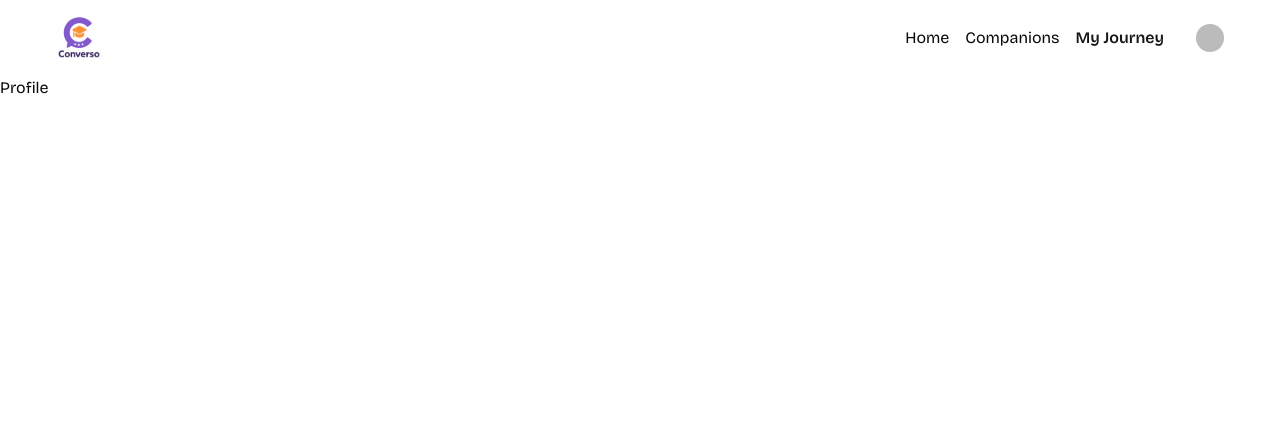
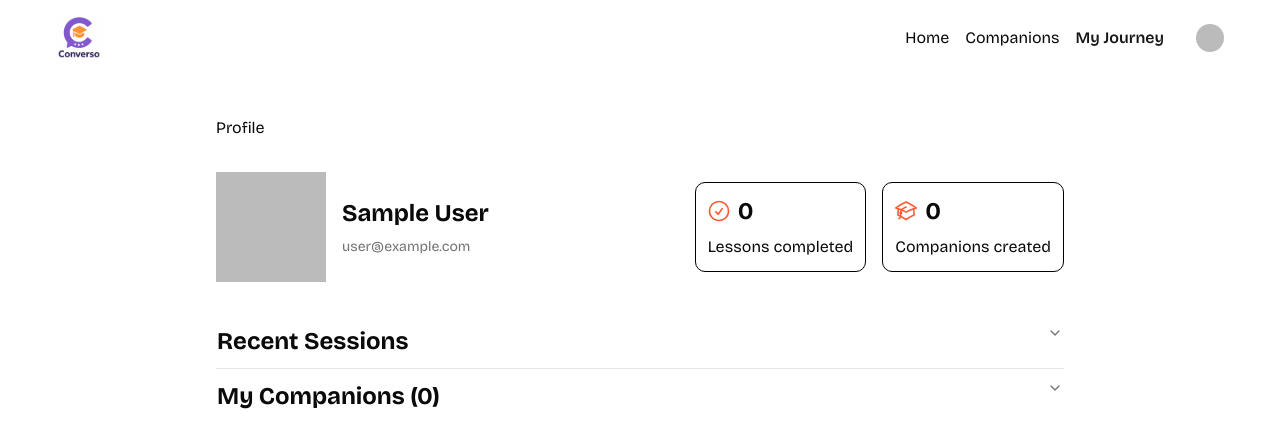
Before and after one commit to Sakib669/saas-app, a Next.js app: page /my-journey in a window 1280 px wide. Shown: the top 448 px of the page. Built offline with nearby package versions, Linux system fonts and the light colour scheme; no server answers; the database is empty; sample sign-in values are in the browser's storage; some icons are missing.

Commit message:
added profile page

```diff
--- a/src/app/my-journey/page.tsx
+++ b/src/app/my-journey/page.tsx
@@ -1,12 +1,90 @@
-interface Props {
+import CompanionsList from "@/components/CompanionList";
+import {
+  Accordion,
+  AccordionContent,
+  AccordionItem,
+  AccordionTrigger,
+} from "@/components/ui/accordion";
+import { getUserCompanions, getUserSessions } from "@/lib/actions/companions";
+import { currentUser } from "@clerk/nextjs/server";
+import Image from "next/image";
+import { redirect } from "next/navigation";
 
-}
+interface Props {}
 
-const Profile = ({}: Props) => {
+const Profile = async ({}: Props) => {
+  const user = await currentUser();
+
+  if (!user) redirect("/sign-in");
+
+  const companions = await getUserCompanions(user.id);
+  const sessionHistory = await getUserSessions(user.id);
   return (
-    <div>
+    <main className="lg:w-3/4">
       Profile
-    </div>
+      <section className="flex justify-between gap-4 max-sm:flex-col items-center">
+        <div className="flex gap-4 items-center">
+          <Image
+            src={user.imageUrl}
+            alt={user.firstName!}
+            width={110}
+            height={110}
+          />
+          <div className="flex flex-col gap-2">
+            <h1 className="font-bold text-2xl">
+              {user.firstName} {user.lastName}
+            </h1>
+            <p className="text-sm text-muted-foreground">
+              {user.emailAddresses[0].emailAddress}
+            </p>
+          </div>
+        </div>
+
+        <div className="flex gap-4">
+          <div className="border border-black rounded-lg p-3 gap-2 flex flex-col h-fit">
+            <div className="flex gap-2 items-center">
+              <Image
+                src={"/icons/check.svg"}
+                alt="checkmark"
+                width={22}
+                height={22}
+              />
+              <p className="text-2xl font-bold">{sessionHistory.length}</p>
+            </div>
+            <div>Lessons completed</div>
+          </div>
+
+          <div className="border border-black rounded-lg p-3 gap-2 flex flex-col h-fit">
+            <div className="flex gap-2 items-center">
+              <Image src={"/icons/cap.svg"} alt="cap" width={22} height={22} />
+              <p className="text-2xl font-bold">{companions.length}</p>
+            </div>
+            <div>Companions created</div>
+          </div>
+        </div>
+      </section>
+      <Accordion type="multiple">
+        <AccordionItem value="recent">
+          <AccordionTrigger className="text-2xl font-bold">
+            Recent Sessions
+          </AccordionTrigger>
+          <AccordionContent>
+            <CompanionsList
+              title="Recent Sessions"
+              companions={sessionHistory}
+            />
+          </AccordionContent>
+        </AccordionItem>
+        <AccordionItem value="companions">
+          <AccordionTrigger className="text-2xl font-bold">
+            My Companions {`(${companions.length})`}
+          </AccordionTrigger>
+          <AccordionContent>
+            <CompanionsList title="My Companions" companions={companions} />
+          </AccordionContent>
+        </AccordionItem>
+      </Accordion>
+    </main>
   );
 };
 
--- /dev/null
+++ b/src/components/ui/accordion.tsx
@@ -0,0 +1,81 @@
+"use client"
+
+import * as React from "react"
+import { Accordion as AccordionPrimitive } from "radix-ui"
+
+import { cn } from "@/lib/utils"
+import { ChevronDownIcon, ChevronUpIcon } from "lucide-react"
+
+function Accordion({
+  className,
+  ...props
+}: React.ComponentProps<typeof AccordionPrimitive.Root>) {
+  return (
+    <AccordionPrimitive.Root
+      data-slot="accordion"
+      className={cn("flex w-full flex-col", className)}
+      {...props}
+    />
+  )
+}
+
+function AccordionItem({
+  className,
+  ...props
+}: React.ComponentProps<typeof AccordionPrimitive.Item>) {
+  return (
+    <AccordionPrimitive.Item
+      data-slot="accordion-item"
+      className={cn("not-last:border-b", className)}
+      {...props}
+    />
+  )
+}
+
+function AccordionTrigger({
+  className,
+  children,
+  ...props
+}: React.ComponentProps<typeof AccordionPrimitive.Trigger>) {
+  return (
+    <AccordionPrimitive.Header className="flex">
+      <AccordionPrimitive.Trigger
+        data-slot="accordion-trigger"
+        className={cn(
+          "group/accordion-trigger relative flex flex-1 items-start justify-between rounded-lg border border-transparent py-2.5 text-left text-sm font-medium transition-all outline-none hover:underline focus-visible:border-ring focus-visible:ring-3 focus-visible:ring-ring/50 focus-visible:after:border-ring disabled:pointer-events-none disabled:opacity-50 **:data-[slot=accordion-trigger-icon]:ml-auto **:data-[slot=accordion-trigger-icon]:size-4 **:data-[slot=accordion-trigger-icon]:text-muted-foreground",
+          className
+        )}
+        {...props}
+      >
+        {children}
+        <ChevronDownIcon data-slot="accordion-trigger-icon" className="pointer-events-none shrink-0 group-aria-expanded/accordion-trigger:hidden" />
+        <ChevronUpIcon data-slot="accordion-trigger-icon" className="pointer-events-none hidden shrink-0 group-aria-expanded/accordion-trigger:inline" />
+      </AccordionPrimitive.Trigger>
+    </AccordionPrimitive.Header>
+  )
+}
+
+function AccordionContent({
+  className,
+  children,
+  ...props
+}: React.ComponentProps<typeof AccordionPrimitive.Content>) {
+  return (
+    <AccordionPrimitive.Content
+      data-slot="accordion-content"
+      className="overflow-hidden text-sm data-open:animate-accordion-down data-closed:animate-accordion-up"
+      {...props}
+    >
+      <div
+        className={cn(
+          "h-(--radix-accordion-content-height) pt-0 pb-2.5 [&_a]:underline [&_a]:underline-offset-3 [&_a]:hover:text-foreground [&_p:not(:last-child)]:mb-4",
+          className
+        )}
+      >
+        {children}
+      </div>
+    </AccordionPrimitive.Content>
+  )
+}
+
+export { Accordion, AccordionItem, AccordionTrigger, AccordionContent }
--- a/src/lib/actions/companions.ts
+++ b/src/lib/actions/companions.ts
@@ -92,13 +92,12 @@ export const getRecentSessions = async (limit = 10) => {
   return data.map(({ companions }) => companions);
 };
 
-
-export const getUsertSessions = async (limit = 10,userId: string) => {
+export const getUserSessions = async (userId: string, limit = 10) => {
   const supabase = createSupabaseClient();
   const { data, error } = await supabase
     .from("session_history")
     .select(`companions: companion_id (*)`)
-    .eq('user_id', userId)
+    .eq("user_id", userId)
     .order("created_at", { ascending: false })
     .limit(limit);
 
@@ -106,3 +105,16 @@ export const getUsertSessions = async (limit = 10,userId: string) => {
 
   return data.map(({ companions }) => companions);
 };
+
+export const getUserCompanions = async (userId: string) => {
+  const supabase = createSupabaseClient();
+  const { data, error } = await supabase
+    .from("companions")
+    .select()
+    .eq("author", userId)
+    .order("created_at", { ascending: false });
+
+  if (error) throw new Error(error.message);
+
+  return data;
+};
```
